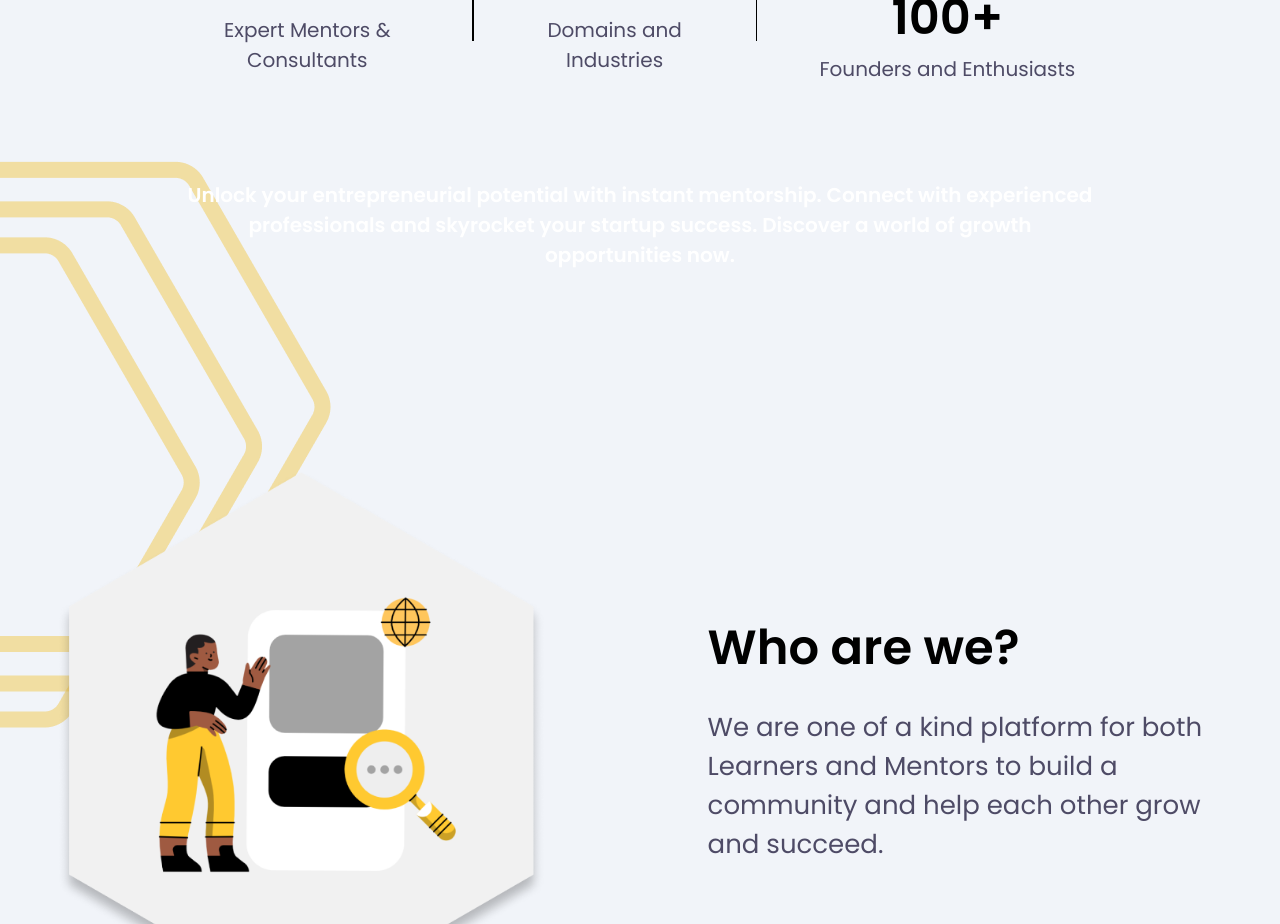
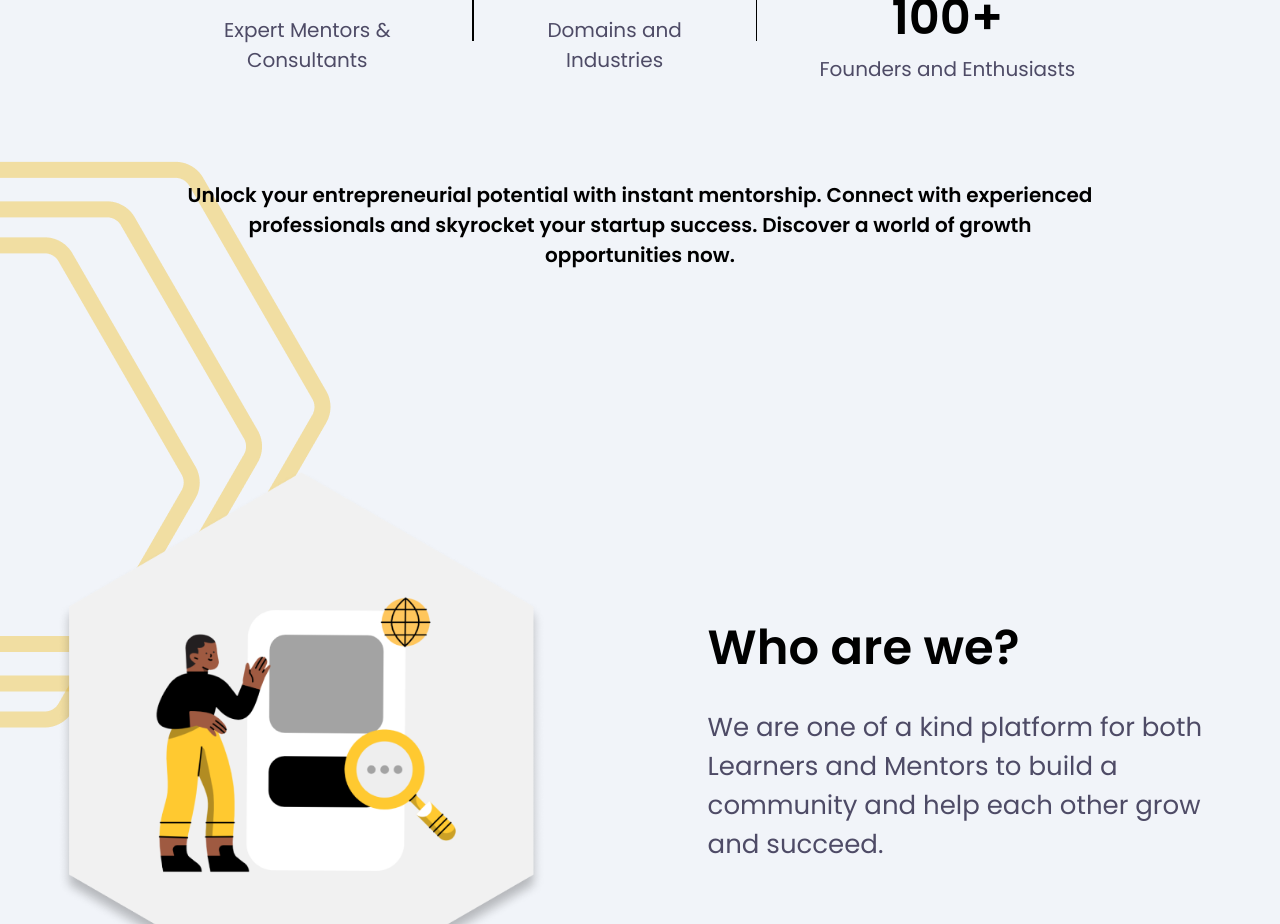
Before and after one commit to Nakulllll/tgb-webapp, a Next.js app: page / in a window 1280 px wide. Shown: the part 1020-1944 px from the top of the page. Built offline with nearby package versions, Linux system fonts and the light colour scheme.

Commit message:
fix: ui updates

```diff
--- a/src/components/layout/v1/nav.tsx
+++ b/src/components/layout/v1/nav.tsx
@@ -11,7 +11,6 @@ const Navbar = () => {
 
   const isMobile = useMediaQuery({ maxWidth: 767 });
   const isTabletOrMobile = useMediaQuery({ maxWidth: 1024 });
-
 
   const mobileMenuVariants = {
     open: { opacity: 1, x: 0, transition: { duration: 0.3 } },
@@ -35,28 +34,12 @@ const Navbar = () => {
             &#10005;
           </button>
           <div className="flex flex-col items-center justify-center h-full space-y-4 pt-20">
-                        <a href="/" >
-                            Home
-                        </a>
-                        <a href="/">
-                            Contact Us
-                        </a>
-                        <a
-                            href="/"
-
-                        >
-                            About Us
-                        </a>
-                        <a
-                            href="/"
-                        >
-                            FAQ
-                        </a>
-                        <a
-                            href="/"
-                            className="bg-white px-6 py-2 rounded-2xl"
-                        >
-                            Download app
+            <a href="/">Home</a>
+            <a href="/">Contact Us</a>
+            <a href="/">About Us</a>
+            <a href="/">FAQ</a>
+            <a href="/signin" className="bg-white px-6 py-2 rounded-2xl">
+              Login
             </a>
           </div>
         </motion.div>
@@ -72,19 +55,35 @@ const Navbar = () => {
         </a>
       </div>
       {isMobile ? (
-                <button className="text-3xl" onClick={() => setShowMobileMenu(!showMobileMenu)}>☰</button>
+        <button
+          className="text-3xl"
+          onClick={() => setShowMobileMenu(!showMobileMenu)}
+        >
+          ☰
+        </button>
       ) : (
         <div className="flex flex-row items-center justify-center space-x-10 text-lg md:text-big-text">
-
-                    <a href="/" className="hover:text-yellow_text transition-all">Home</a>
-                    <a href="/" className="hover:text-yellow_text transition-all">Contact Us</a>
-                    <a href="/" className="hover:text-yellow_text transition-all">About Us</a>
-                    <a href="/" className="hover:text-yellow_text transition-all">FAQ</a>
+          <a href="/" className="hover:text-yellow_text transition-all">
+            Home
+          </a>
+          <a href="/" className="hover:text-yellow_text transition-all">
+            Contact Us
+          </a>
+          <a href="/" className="hover:text-yellow_text transition-all">
+            About Us
+          </a>
+          <a href="/" className="hover:text-yellow_text transition-all">
+            FAQ
+          </a>
 
           <div className="">
-                        <a href="/signin" className="w-56 px-10 py-3 my-2 bg-primary rounded-3xl hover:bg-button_hover transition-all">Login</a>
+            <a
+              href="/signin"
+              className="w-56 px-10 py-3 my-2 bg-primary rounded-3xl hover:bg-button_hover transition-all"
+            >
+              Login
+            </a>
           </div>
-
         </div>
       )}
       {renderMobileMenu()}
--- a/src/pages/index.tsx
+++ b/src/pages/index.tsx
@@ -17,23 +17,39 @@ export default function Home() {
   return (
     <main className="flex flex-col text-black items-center relative overflow-hidden">
       <Layout>
-          <Hero/>
-          <Stats/>
-          <Image src={LightRings} alt="" className="absolute -left-32 top-[65rem] -z-10 rotate-180"/>
-          <div className="mx-10 md:mx-32 text-white text-center px-5 md:px-32 gradient_two font-bold text-big-text py-14">
-              <p>Unlock your entrepreneurial potential with instant mentorship. Connect with experienced professionals and skyrocket your startup success. Discover a world of growth opportunities now.</p>
-          </div>
+        <Hero />
+        <Stats />
+        <Image
+          src={LightRings}
+          alt=""
+          className="absolute -left-32 top-[65rem] -z-10 rotate-180"
+        />
+        <div className="mx-10 md:mx-32 text-black text-center px-5 md:px-32 gradient_two font-bold text-big-text py-14">
+          <p>
+            Unlock your entrepreneurial potential with instant mentorship.
+            Connect with experienced professionals and skyrocket your startup
+            success. Discover a world of growth opportunities now.
+          </p>
+        </div>
 
-          <WeIdea/>
-          <Image src={LightRings} alt="" className="absolute -right-32 top-[170rem] -z-10"/>
-          <Join/>
-          <Mentor/>
-          <Faq/>
-          <Customer/>
-          <Image src={RightRings} alt="" className="absolute -left-32 top-[220rem] -z-10"/>
-          <Media/>
-          <Contact/>
+        <WeIdea />
+        <Image
+          src={LightRings}
+          alt=""
+          className="absolute -right-32 top-[170rem] -z-10"
+        />
+        <Join />
+        <Mentor />
+        <Faq />
+        <Customer />
+        <Image
+          src={RightRings}
+          alt=""
+          className="absolute -left-32 top-[220rem] -z-10"
+        />
+        <Media />
+        <Contact />
       </Layout>
     </main>
-  )
+  );
 }
```
Lines whose indentation alone changed are shown as unchanged.
